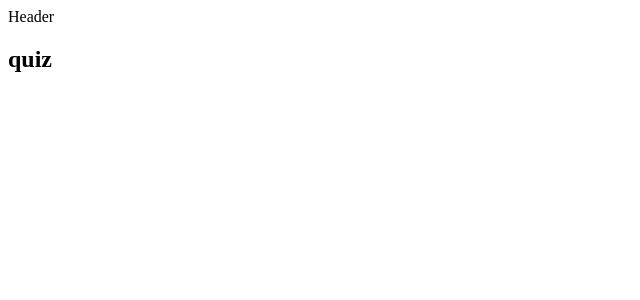
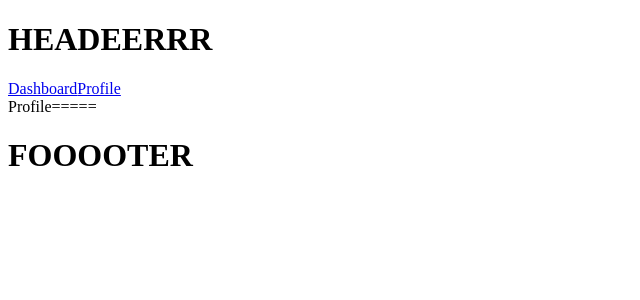
Before and after one commit to ChejAhamed/RAV, a React (Create React App) app in the folder frontend/: page /profile in a window 1280 px wide. Shown: the top 300 px of the page, without its empty margins (0-640 px from the left). Built offline with nearby package versions, Linux system fonts and the light colour scheme; a web font is replaced by a local one.

Commit message:
Add Footer

```diff
--- a/frontend/src/App.tsx
+++ b/frontend/src/App.tsx
@@ -1,9 +1,11 @@
 import React from 'react';
 import {BrowserRouter,Route,Redirect,Switch} from 'react-router-dom'
 import { Provider } from 'react-redux';
-import Dashboard from './components/Dashboard/Dashboard'
+import Dashboard from './pages/Dashboard/Dashboard'
 import Header from './components/Header/Header';
-import NotFound from './components/NotFound/NotFound';
+import Profile from './pages/Profile/Profile';
+import NotFound from './pages/NotFound/NotFound';
+import Footer from './components/Footer/Footer';
 import configureStore from './redux/store';
 function App() {
   return (
@@ -11,12 +13,14 @@ function App() {
     <BrowserRouter>
       <Header />
         <Switch>
-          <h2>quiz</h2>
+
           <Route path='/' exact component={Dashboard}/>
           <Redirect path='/dashboard' to='/'/>
+          <Route path="/profile" component={Profile} />
           <Route component={NotFound} />
         </Switch>
     </BrowserRouter>
+    <Footer />
     </Provider>
   );
 }
--- a/frontend/src/components/Dashboard/Dashboard.tsx
+++ /dev/null
@@ -1,45 +0,0 @@
-import React, { useState } from 'react';
-import QuestionCard from '../QuestionCard/QuestionCard';
-import {fetchQuizQuestions} from '../../API'
-import { Difficulty } from '../../API';
-const TOTAL_QUESTIONS=10;
-
-const Dashboard = () => {
-  const [loading, setLoading] = useState(false);
-  const [questions, setQuestions] = useState([]);
-  const [number, setNumber] = useState(0);
-  const [userAnswers, setUserAnswer] = useState([]);
-  const [score, setScore] = useState(0);
-  const [quizOver, setQuizOver] = useState(true);
-  console.log(fetchQuizQuestions(TOTAL_QUESTIONS,Difficulty.EASY))
-  const startQuiz = async () => {
-
-  };
-  const checkAnswer = (event:React.MouseEvent<HTMLButtonElement>) => {
-
-  };
-  const nextQuestion = () => {
-
-  };
-  return (
-    <div>
-      Dashboard
-      <h1>React Quiz</h1>
-      <button className="start" onClick={startQuiz}> </button>
-      <p className="score">Score:</p>
-      <p>Loading Questions...</p>
-      {/*<QuestionCard
-      questionNumber={number+1}
-      totalQuestions={TOTAL_QUESTIONS}
-      question={questions[number].question}
-      answers={questions[number].answers}
-      userAnswer={userAnswers ? userAnswers[number]:undefined}
-      callback={checkAnswer}
-
-      />*/}
-      <button className="next" onClick={nextQuestion}>Next Question</button>
-
-    </div>
-  );
-};
-export default Dashboard;
--- /dev/null
+++ b/frontend/src/components/Footer/Footer.tsx
@@ -0,0 +1,12 @@
+import React from 'react';
+
+
+const Footer:React.FC =()=>{
+    return(
+        <footer>
+            <h1>FOOOOTER</h1>
+
+       </footer>
+    )
+}
+export default Footer
--- a/frontend/src/components/Header/Header.tsx
+++ b/frontend/src/components/Header/Header.tsx
@@ -1,10 +1,15 @@
 import React from 'react';
-
+import { Link } from 'react-router-dom';
 
 const Header:React.FC =()=>{
     return(
-    <div>Header
-    </div>
+        <header>
+        <h1>HEADEERRR</h1>
+        <nav>
+          <Link to="/dashboard">Dashboard</Link>
+          <Link to="/Profile">Profile</Link>
+        </nav>
+      </header>
     )
 }
 export default Header
--- a/frontend/src/components/NotFound/NotFound.tsx
+++ /dev/null
@@ -1,10 +0,0 @@
-import React from 'react';
-
-
-const NotFound:React.FC =()=>{
-    return(
-    <div>NotFound
-    </div>
-    )
-}
-export default NotFound
--- /dev/null
+++ b/frontend/src/pages/NotFound/NotFound.tsx
@@ -0,0 +1,12 @@
+import React from 'react';
+import { Link } from 'react-router-dom';
+
+const NotFound:React.FC =()=>{
+    return(
+        <>
+            <h3>404 - Page not found</h3>
+            <Link to="/">Back to safety</Link>
+      </>
+    )
+}
+export default NotFound;
--- /dev/null
+++ b/frontend/src/pages/Profile/Profile.tsx
@@ -0,0 +1,10 @@
+import React from 'react';
+import { Link } from 'react-router-dom';
+
+const Profile:React.FC =()=>{
+    return(
+    <div>Profile=====
+    </div>
+    )
+}
+export default Profile
```
Also changed, not shown: frontend/src/pages/Login/Login.tsx (renamed from frontend/src/components/Login/Login.tsx), frontend/src/pages/QuestionCard/QuestionCard.tsx (renamed from frontend/src/components/QuestionCard/QuestionCard.tsx).
